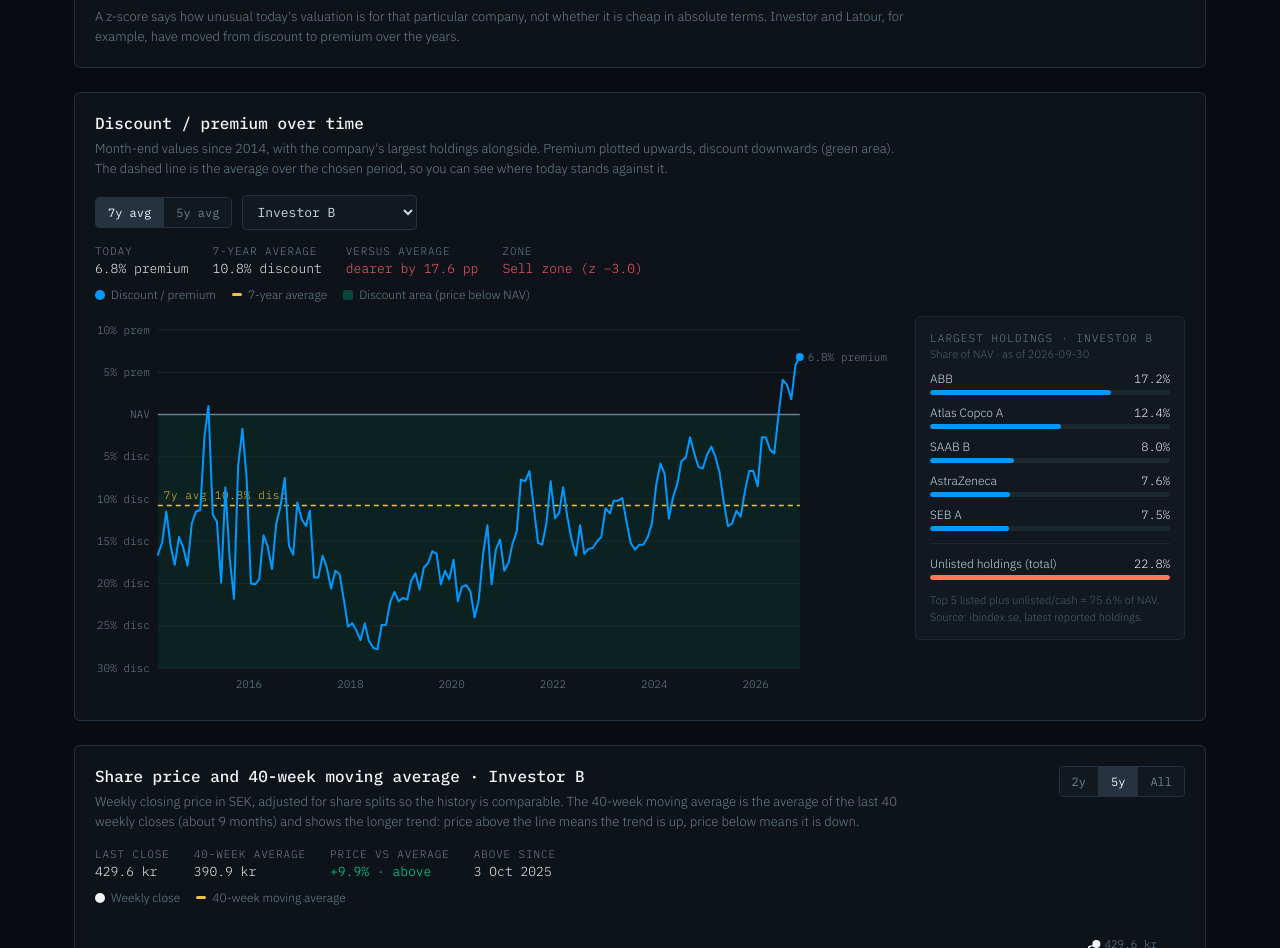
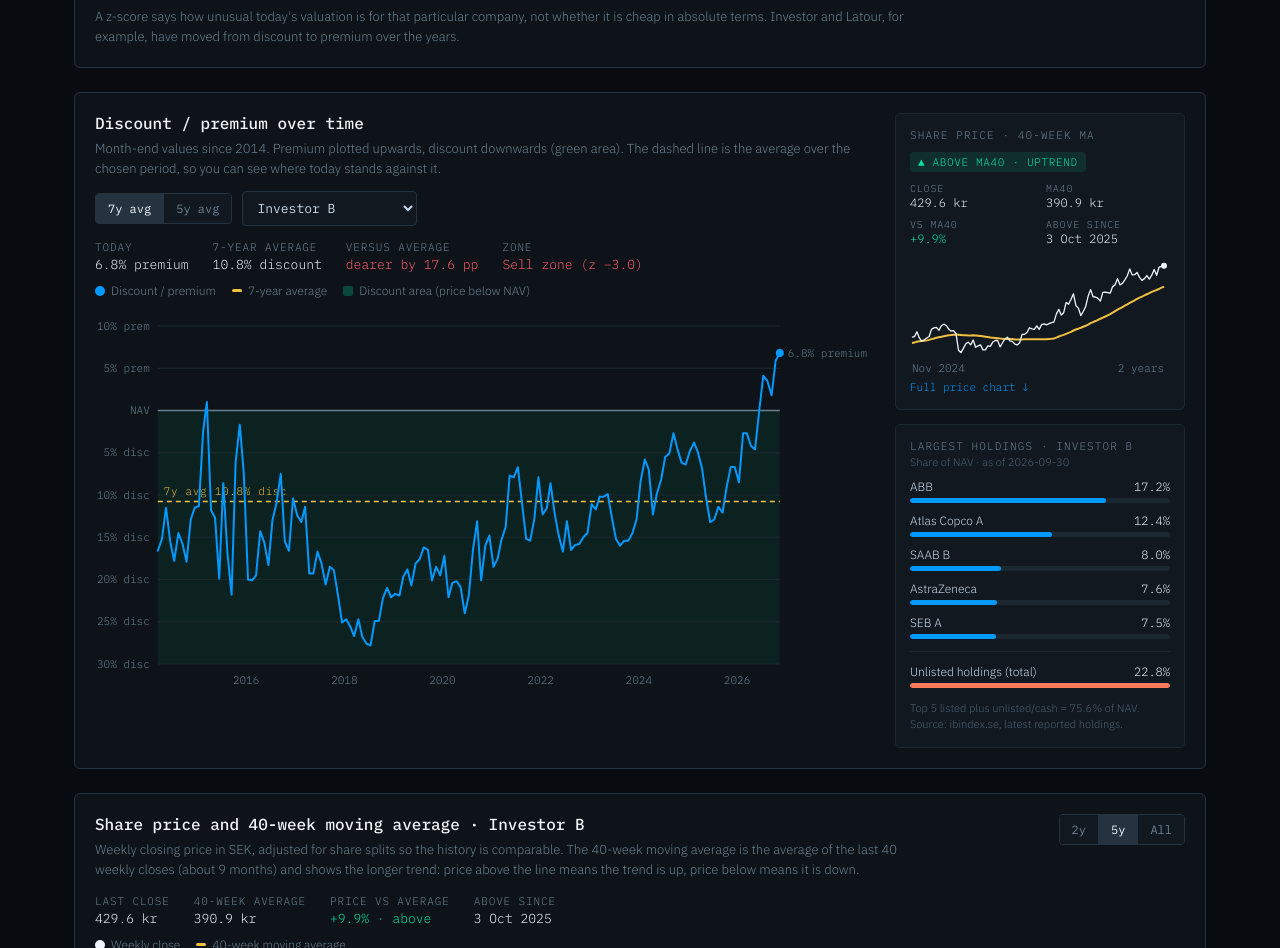
Before and after one commit to alex30free/ib-discount-tracker, a plain HTML site: page index.html in a window 1280 px wide. Shown: the part 1196-2144 px from the top of the page. Drawn offline with nearby package versions, Linux system fonts and the light colour scheme.

Commit message:
Add files via upload

```diff
--- a/index.html
+++ b/index.html
@@ -98,9 +98,16 @@
     .stats { display: flex; gap: 24px; flex-wrap: wrap; margin-top: 14px; font-family: 'IBM Plex Mono', monospace; font-size: 13px; }
     .stats .lbl { color: var(--muted2); font-size: 11px; letter-spacing: .08em; text-transform: uppercase; display: block; margin-bottom: 2px; }
     .stats .val { color: var(--white); }
-    .detail-body { display: flex; gap: 20px; align-items: flex-start; flex-wrap: wrap; margin-top: 14px; }
-    .detail-body .chart { flex: 1 1 520px; min-width: 0; margin-top: 0; }
-    .hold { flex: 0 1 270px; width: 270px; max-width: 100%; background: var(--surface2); border: 1px solid var(--border); border-radius: 5px; padding: 14px; }
+    .detail-grid { display: flex; gap: 20px; align-items: flex-start; flex-wrap: wrap; }
+    .detail-main { flex: 1 1 520px; min-width: 0; }
+    .side { flex: 0 1 290px; width: 290px; max-width: 100%; display: flex; flex-direction: column; gap: 14px; }
+    .hold { background: var(--surface2); border: 1px solid var(--border); border-radius: 5px; padding: 14px; }
+    .trend-stats { display: grid; grid-template-columns: 1fr 1fr; gap: 8px 12px; margin-top: 10px; font-family: 'IBM Plex Mono', monospace; font-size: 12px; }
+    .trend-stats .lbl { display: block; color: var(--muted2); font-size: 10px; letter-spacing: .08em; text-transform: uppercase; }
+    .trend-stats .val { color: var(--white); }
+    .trend-badge { display: inline-block; margin-top: 10px; padding: 3px 8px; border-radius: 3px; font-family: 'IBM Plex Mono', monospace; font-size: 11px; letter-spacing: .06em; }
+    .trend-chart { margin-top: 8px; }
+    .trend-more { display: inline-block; margin-top: 6px; font-size: 11px; font-family: 'IBM Plex Mono', monospace; }
     .hold-title { font-family: 'IBM Plex Mono', monospace; font-size: 11px; letter-spacing: .1em; text-transform: uppercase; color: var(--muted2); }
     .hold-date { font-size: 11px; color: var(--muted); margin-top: 2px; }
     .hold-row { margin-top: 10px; }
@@ -113,7 +120,7 @@
     .hold-bar i.csh { background: var(--muted2); }
     .hold-sep { border-top: 1px solid var(--border); margin-top: 12px; padding-top: 2px; }
     .hold-note { font-size: 11px; color: var(--muted); margin-top: 12px; line-height: 1.5; }
-    @media (max-width: 860px) { .hold { width: 100%; flex-basis: 100%; } }
+    @media (max-width: 860px) { .side { width: 100%; flex-basis: 100%; } }
   </style>
 </head>
 <body>
@@ -202,18 +209,16 @@
   </section>
 
   <section class="card" id="detail">
-    <div class="head">
-      <div>
+    <div class="detail-grid">
+      <div class="detail-main">
         <h2>Discount / premium over time</h2>
-        <p class="note">Month-end values since 2014, with the company's largest holdings alongside. Premium plotted upwards, discount downwards (green area). The dashed line is the average over the chosen period, so you can see where today stands against it.</p>
-      </div>
-      <div class="controls">
+        <p class="note">Month-end values since 2014. Premium plotted upwards, discount downwards (green area). The dashed line is the average over the chosen period, so you can see where today stands against it.</p>
+        <div class="controls" style="margin-top:12px">
           <div class="seg" id="avg-seg" role="group" aria-label="Average period">
             <button type="button" data-years="7" aria-pressed="true">7y avg</button>
             <button type="button" data-years="5" aria-pressed="false">5y avg</button>
           </div>
           <select id="pick" aria-label="Choose company"></select>
-      </div>
         </div>
         <div class="stats" id="avg-stats"></div>
         <div class="legend">
@@ -221,9 +226,12 @@
           <span><span class="sw" style="background:var(--avg); border-radius:2px; height:3px; vertical-align:3px"></span><span id="avg-legend">7-year average</span></span>
           <span><span class="sw" style="background:rgba(0,229,160,0.25); border-radius:2px"></span>Discount area (price below NAV)</span>
         </div>
-    <div class="detail-body">
         <div class="chart" id="c-detail"></div>
+      </div>
+      <div class="side">
+        <aside class="hold trend" id="c-trend" aria-label="Share price trend"></aside>
         <aside class="hold" id="c-hold" aria-label="Largest holdings"></aside>
+      </div>
     </div>
   </section>
 
@@ -376,7 +384,7 @@
   function select(tk, scroll) {
     SEL = tk;
     document.getElementById('pick').value = tk;
-    drawDetail(); drawHoldings(); drawPrice(); drawGrid();
+    drawDetail(); drawTrend(); drawHoldings(); drawPrice(); drawGrid();
     if (scroll) document.getElementById('detail').scrollIntoView({ behavior: 'smooth', block: 'start' });
   }
 
@@ -631,6 +639,40 @@
       .on('pointerleave', () => { hover.style('display', 'none'); t.hidden = true; });
   }
 
+  function drawTrend() {
+    const el = document.getElementById('c-trend');
+    el.replaceChildren();
+    const c = DATA.companies.find((d) => d.ticker === SEL) || DATA.companies[0];
+    const add = (tag, cls, text, parent) => { const e = document.createElement(tag); if (cls) e.className = cls; if (text != null) e.textContent = text; (parent || el).appendChild(e); return e; };
+    add('div', 'hold-title', 'Share price · 40-week MA');
+    const all = weeklyRows(c);
+    const ms = maStatus(c);
+    if (!all.length || !ms) { add('div', 'hold-note', 'Price trend appears after the next weekly data update.'); return; }
+    const badge = add('div', 'trend-badge', ms.above ? '▲ ABOVE MA40 · UPTREND' : '▼ BELOW MA40 · DOWNTREND');
+    badge.style.color = ms.above ? 'var(--buy)' : 'var(--sell)';
+    badge.style.background = ms.above ? 'rgba(0,229,160,0.10)' : 'rgba(255,92,108,0.10)';
+    const g = add('div', 'trend-stats');
+    [['Close', fprice(ms.last.v)], ['MA40', fprice(ms.last.ma)],
+     ['vs MA40', (ms.diff >= 0 ? '+' : '') + f1(ms.diff) + '%'], [ms.above ? 'Above since' : 'Below since', d3.utcFormat('%-d %b %Y')(ms.since)]]
+      .forEach(([l, v], i) => { const d = add('div', null, null, g); add('span', 'lbl', l, d); const b = add('span', 'val', v, d); if (i === 2) b.style.color = ms.above ? 'var(--buy)' : 'var(--sell)'; });
+    const rows = all.slice(-104);
+    const box = add('div', 'trend-chart');
+    const W = Math.max(200, el.clientWidth - 28), H = 120;
+    const svg = d3.select(box).append('svg').attr('width', '100%').attr('height', H).attr('viewBox', `0 0 ${W} ${H}`).style('display', 'block');
+    const x = d3.scaleUtc(d3.extent(rows, (r) => r.date), [2, W - 6]);
+    const y = d3.scaleLinear(d3.extent(rows.flatMap((r) => r.ma == null ? [r.v] : [r.v, r.ma])), [H - 16, 6]).nice();
+    svg.append('path').datum(rows).attr('d', d3.line().defined((r) => r.ma != null).x((r) => x(r.date)).y((r) => y(r.ma)))
+      .attr('fill', 'none').attr('stroke', 'var(--avg)').attr('stroke-width', 2);
+    svg.append('path').datum(rows).attr('d', d3.line().x((r) => x(r.date)).y((r) => y(r.v)))
+      .attr('fill', 'none').attr('stroke', 'var(--white)').attr('stroke-width', 1.3).attr('stroke-linejoin', 'round');
+    const last = rows[rows.length - 1];
+    svg.append('circle').attr('cx', x(last.date)).attr('cy', y(last.v)).attr('r', 3).attr('fill', 'var(--white)');
+    svg.append('text').attr('class', 'tick').attr('x', 2).attr('y', H - 2).text(d3.utcFormat('%b %Y')(rows[0].date));
+    svg.append('text').attr('class', 'tick').attr('x', W - 6).attr('y', H - 2).attr('text-anchor', 'end').text('2 years');
+    const a = add('a', 'trend-more', 'Full price chart ↓');
+    a.href = '#price';
+  }
+
   function drawHoldings() {
     const el = document.getElementById('c-hold');
     el.replaceChildren();
@@ -726,7 +768,7 @@
     parts.forEach((x) => { if (typeof x === 'string') p.appendChild(document.createTextNode(x)); else { const s = document.createElement('strong'); s.textContent = x[0]; if (x[1]) s.className = x[1]; p.appendChild(s); } });
   }
 
-  function drawAll() { drawOverview(); drawDetail(); drawHoldings(); drawPrice(); drawGrid(); if (document.getElementById('learn').open) drawExample(); }
+  function drawAll() { drawOverview(); drawDetail(); drawTrend(); drawHoldings(); drawPrice(); drawGrid(); if (document.getElementById('learn').open) drawExample(); }
 
   fetch('data.json', { cache: 'no-cache' })
     .then((r) => { if (!r.ok) throw new Error('HTTP ' + r.status); return r.json(); })
```
Lines whose indentation alone changed are shown as unchanged.
